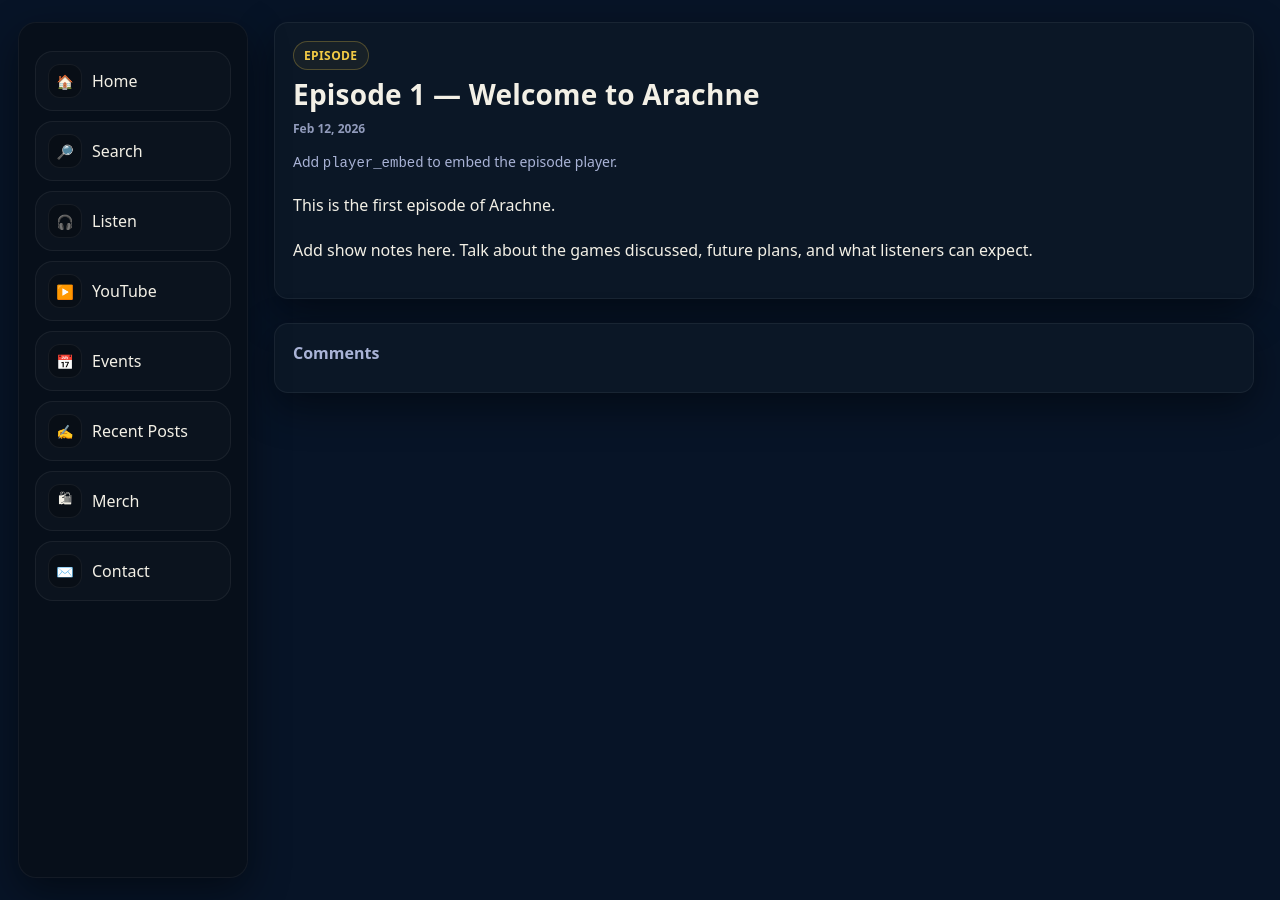
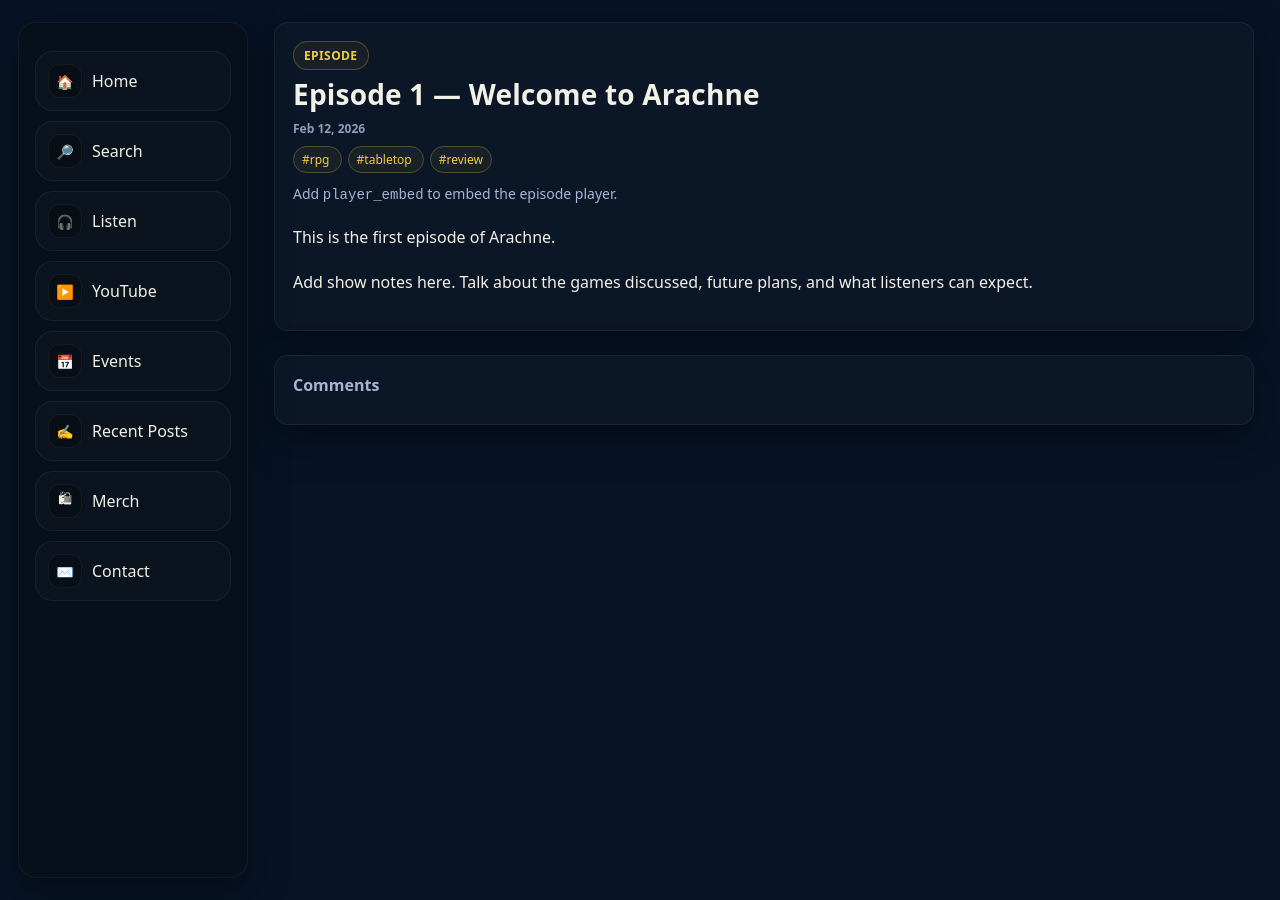
Before and after one commit to InventorofSoup/ArachneAWebsite, a Jekyll site: the page built from _posts/2026-02-12-episode-1-welcome-to-arachne.md, in a window 1280 px wide. Built offline with Jekyll 4.4.1, drawn with Linux system fonts in a browser that asks for light colours; comment, search, counter and statistics services are not loaded.

Commit message:
Update post.html

```diff
--- a/_layouts/post.html
+++ b/_layouts/post.html
@@ -6,6 +6,21 @@ layout: default
   <div class="tag">{{ page.content_type | default: "post" | upcase }}</div>
   <h1 class="hline" style="font-size:28px;">{{ page.title }}</h1>
   <div class="meta">{{ page.date | date: "%b %d, %Y" }}</div>
+
+{% if page.tags %}
+  <div style="margin-top:10px;">
+    {% for tag in page.tags %}
+      <a href="{{ site.baseurl }}/tags/#{{ tag | slugify }}"
+         style="margin-right:6px; font-size:12px; text-decoration:none;
+                padding:4px 8px; border-radius:999px;
+                border:1px solid rgba(255,212,71,0.25);
+                background:rgba(255,212,71,0.05);
+                color:rgba(255,212,71,0.95);">
+        #{{ tag }}
+      </a>
+    {% endfor %}
+  </div>
+{% endif %}
 
   <!-- TYPE-AWARE BLOCKS -->
   {% if page.content_type == "episode" %}
```
